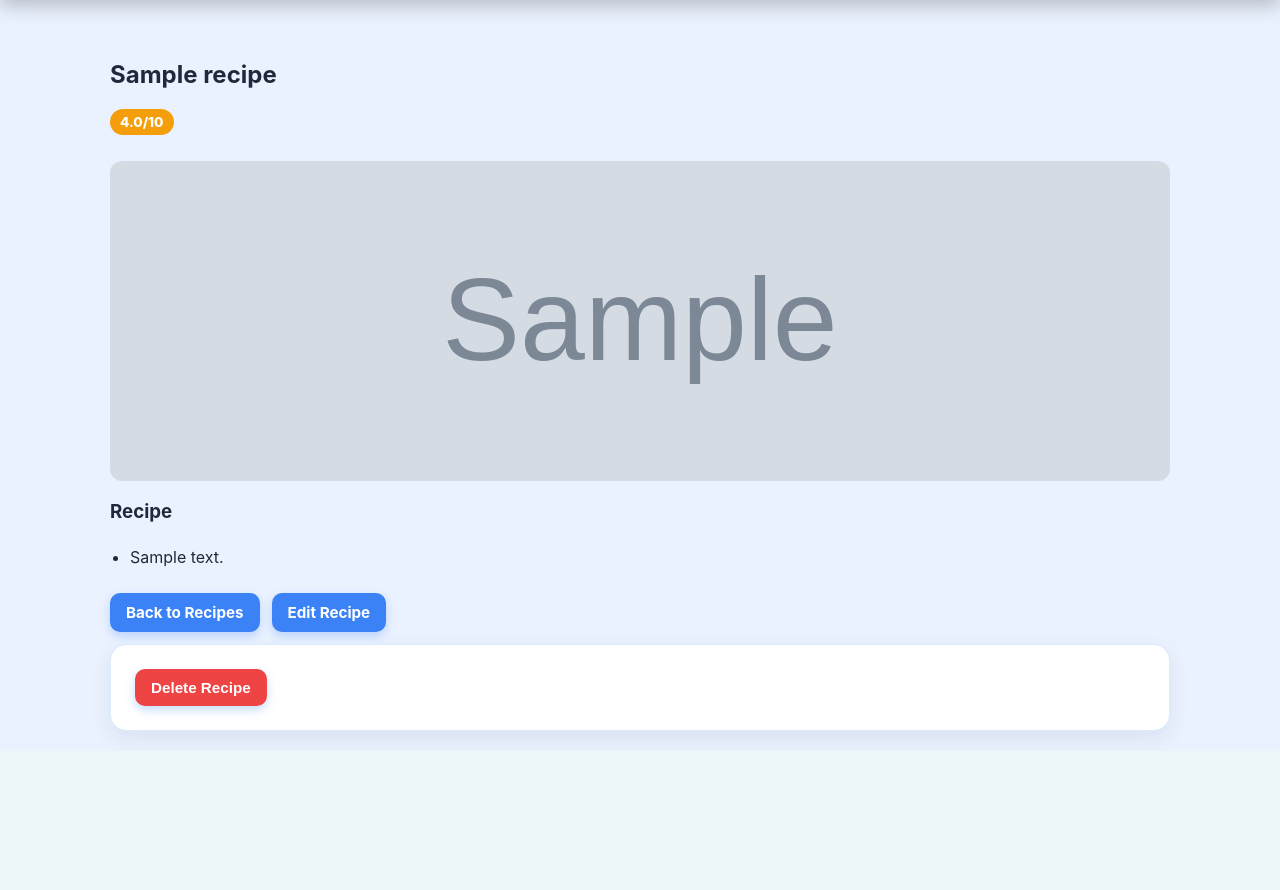
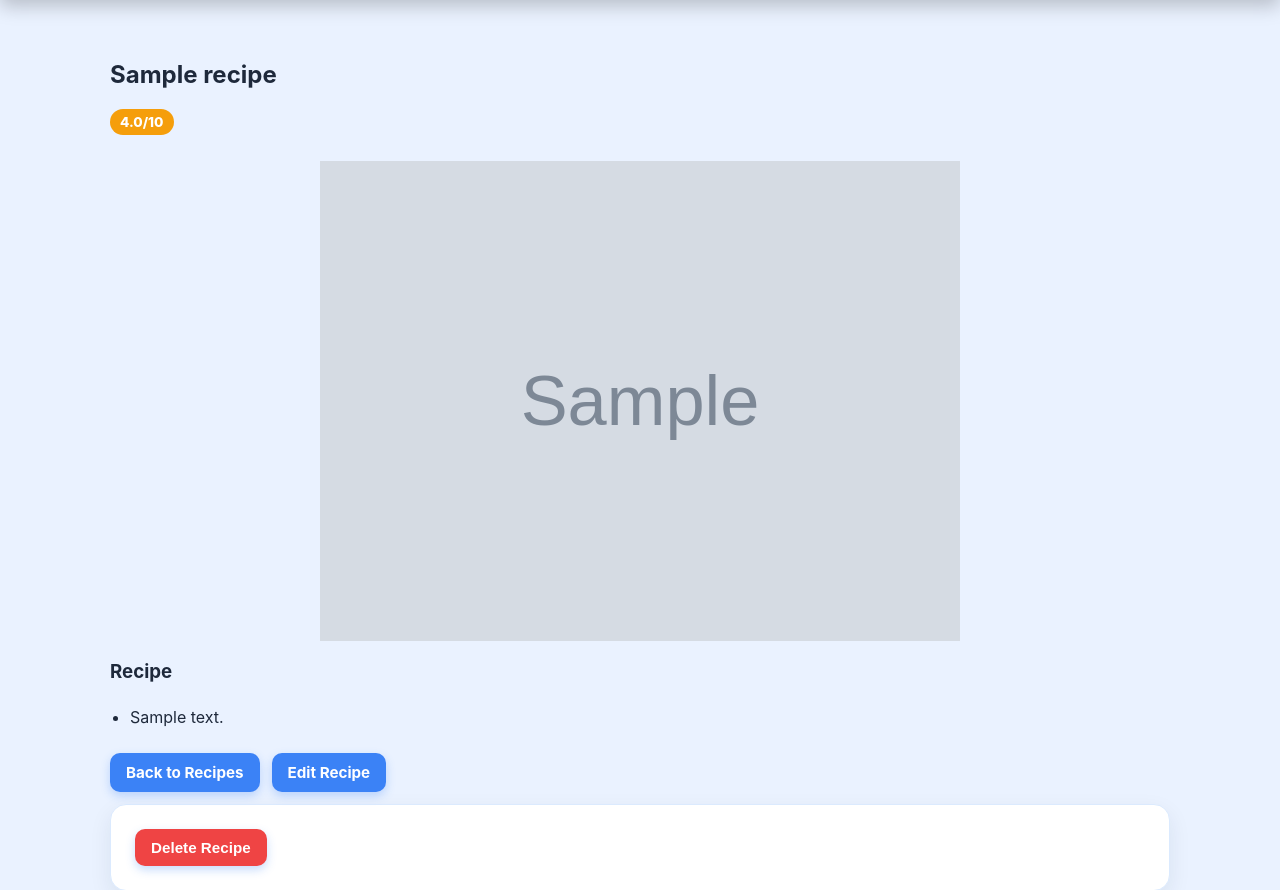
Before and after one commit to Bhimpele81/RestaurantRater, a Flask app: page /recipe/1 in a window 1280 px wide. Shown: the part 214-1104 px from the top of the page. Before the commit the page ends 954 px from the top, so only its background shows below. Run offline with Flask 3, Linux system fonts and the light colour scheme; tables that the repository leaves empty hold one stand-in row (values such as "Sample post"); grey boxes marked "Sample" are stand-in pictures; some libraries are stand-ins or nearby versions.

Commit message:
fix photo

```diff
--- a/Restaurant Rater/templates/recipe_detail.html
+++ b/Restaurant Rater/templates/recipe_detail.html
@@ -15,14 +15,14 @@
                                 src="{{ photo.image_data }}"
                                 alt="{{ recipe.name }}"
                                 class="detail-image"
-                                style="width: 100%; max-height: 320px; object-fit: cover; border-radius: 12px;"
+                                style="width: 100%; max-height: 480px; object-fit: contain; border-radius: 12px;"
                             >
                         {% else %}
                             <img
                                 src="{{ url_for('static', filename='uploads/' + photo.filename) }}"
                                 alt="{{ recipe.name }}"
                                 class="detail-image"
-                                style="width: 100%; max-height: 320px; object-fit: cover; border-radius: 12px;"
+                                style="width: 100%; max-height: 480px; object-fit: contain; border-radius: 12px;"
                             >
                         {% endif %}
                     {% endfor %}
```
